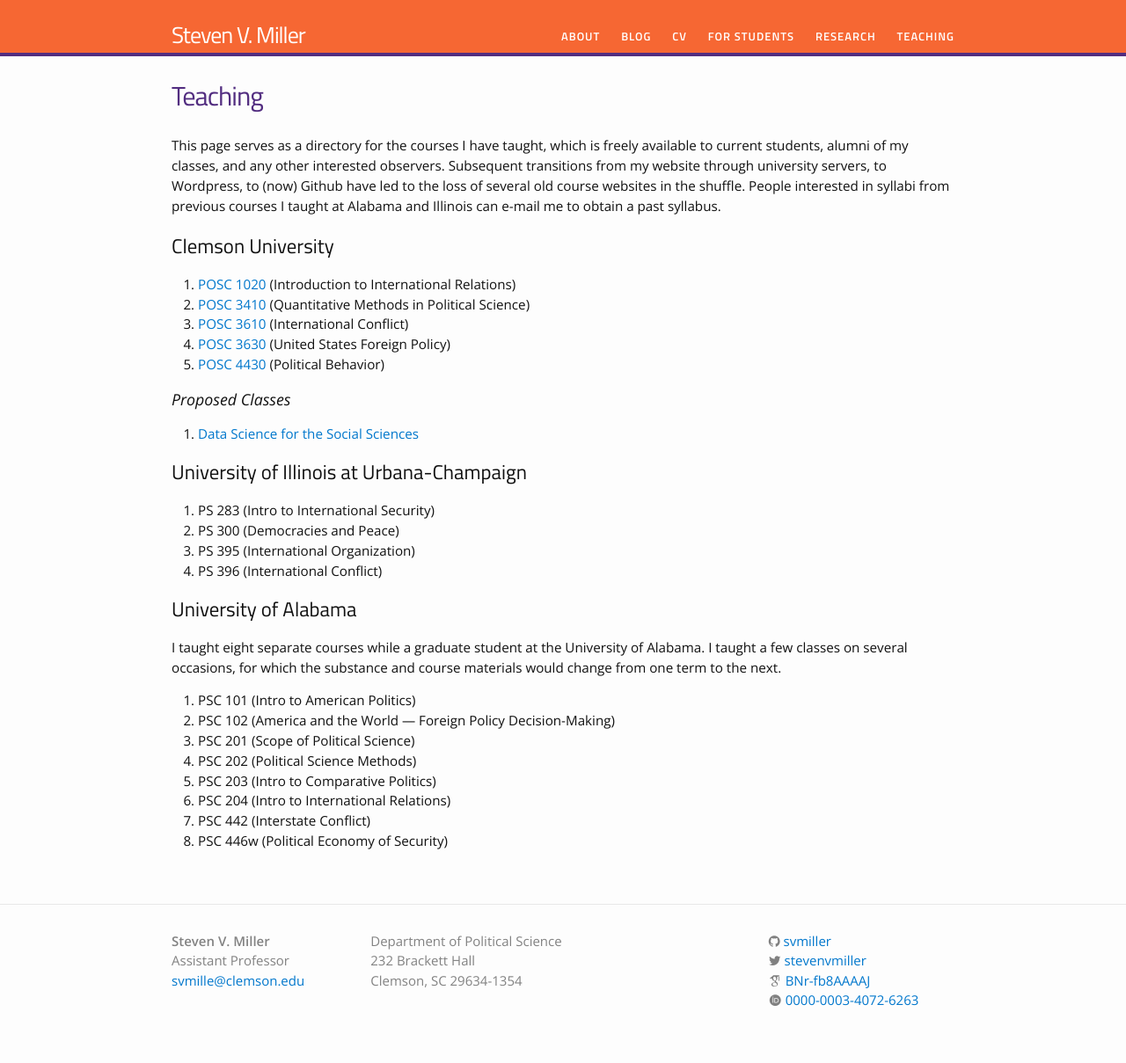
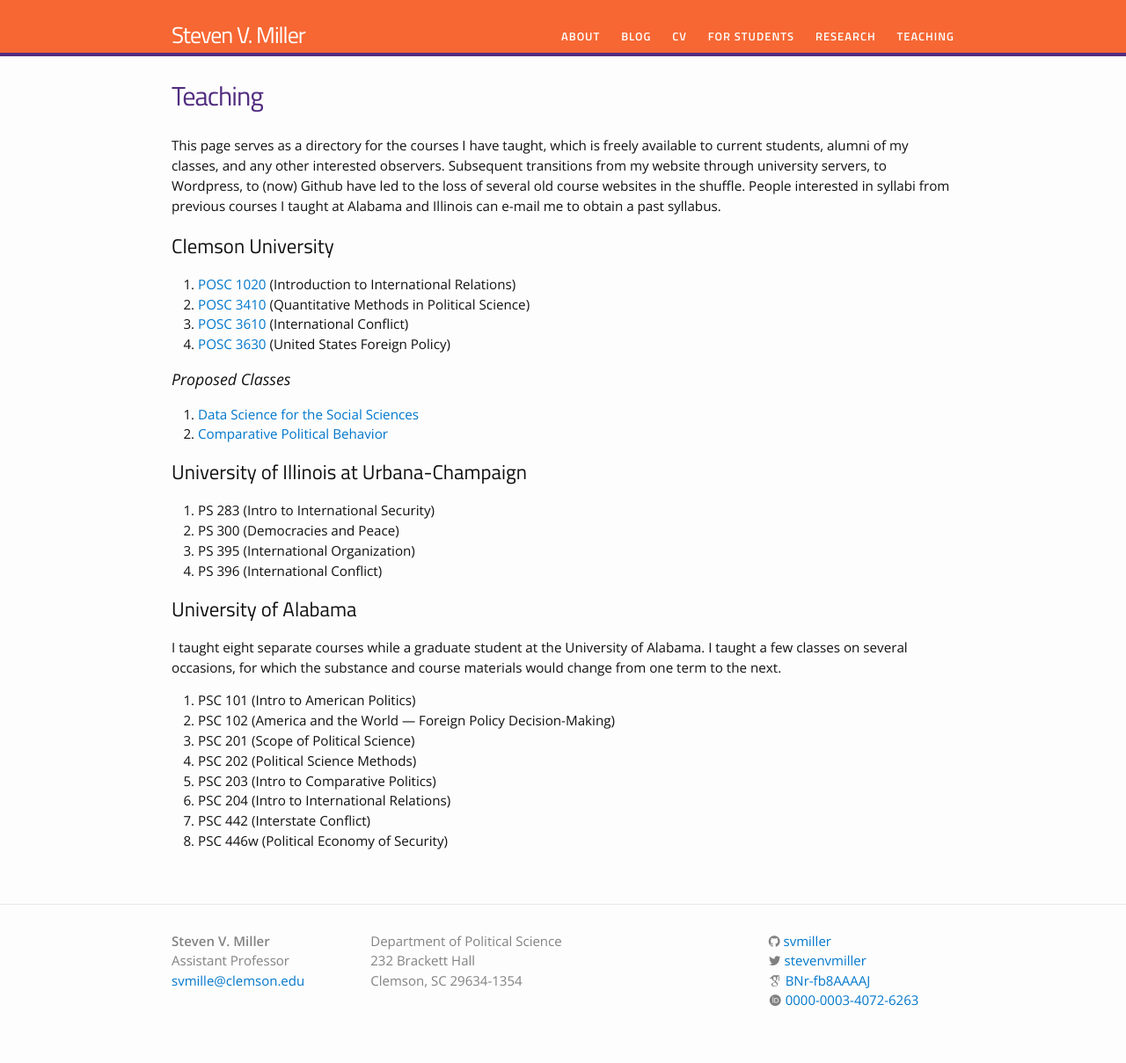
Before and after one commit to svmiller/svmiller.github.io, a Jekyll site: the page built from teaching.md, in a window 1280 px wide. Shown: the whole page at 88% size. Built offline with Jekyll 4.4.1, drawn with Linux system fonts in a browser that asks for light colours; nearby versions of some CDN libraries; some web fonts are replaced.

Commit message:
move pobe class to proposed

```diff
--- a/teaching.md
+++ b/teaching.md
@@ -17,11 +17,11 @@ This page serves as a directory for the courses I have taught, which is freely a
 2. [POSC 3410](/teaching/posc-3410-quantitative-methods-in-political-science/) (Quantitative Methods in Political Science)
 3. [POSC 3610](/teaching/posc-3610-international-conflict/) (International Conflict)
 4. [POSC 3630](/teaching/posc-3630-united-states-foreign-policy/) (United States Foreign Policy)
-5. [POSC 4430](/teaching/posc-4430-political-behavior/) (Political Behavior)
 
 ### Proposed Classes
 
 1. [Data Science for the Social Sciences](/teaching/data-science-social-sciences/)
+2. [Comparative Political Behavior](/teaching/posc-4430-political-behavior/)
 
 ## University of Illinois at Urbana-Champaign
 
```
